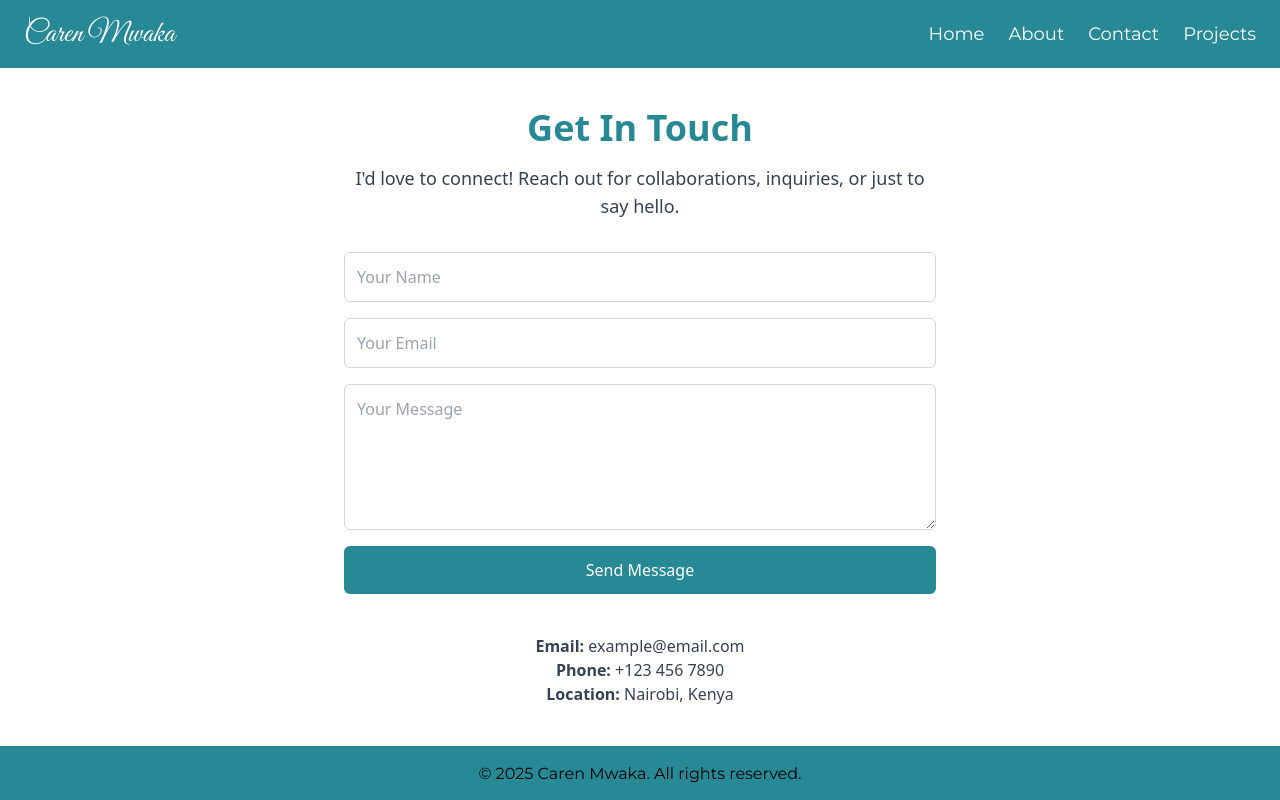
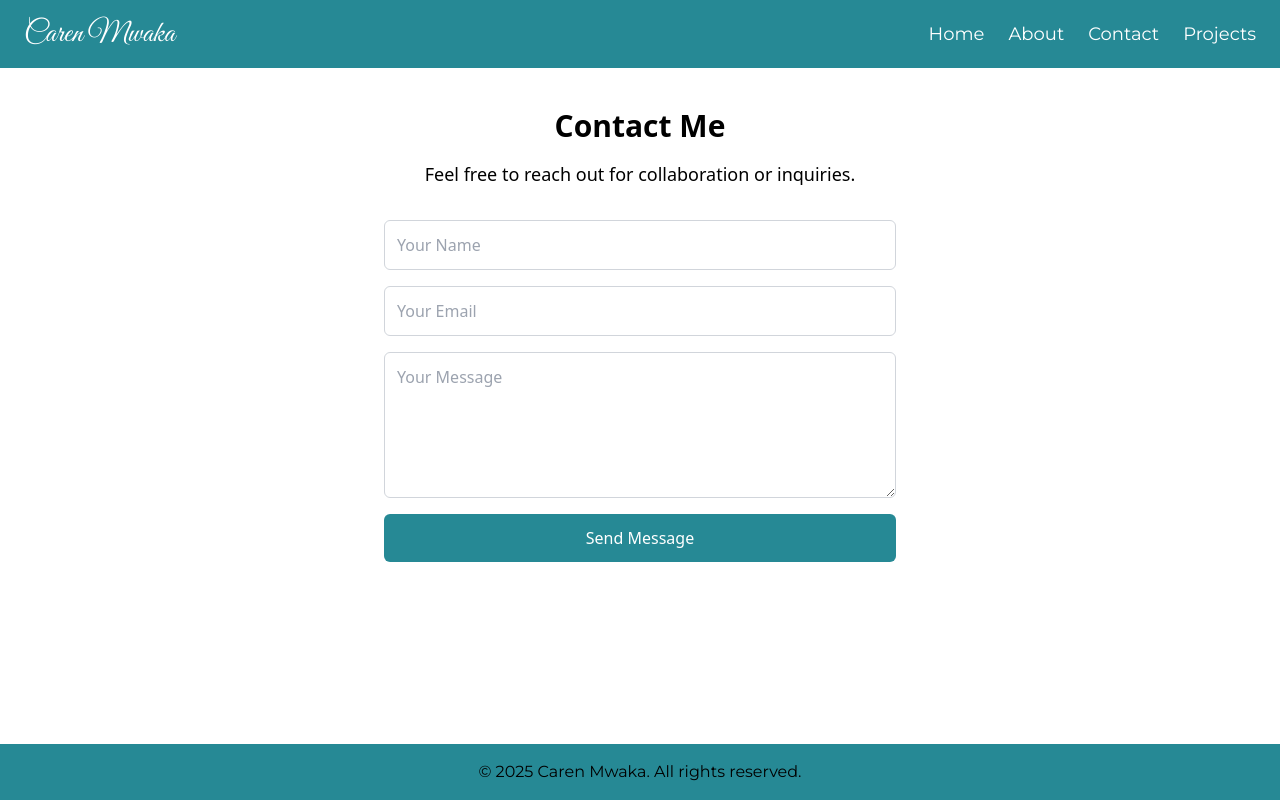
Before and after one commit to Caren-Mwaka/caren_chibwara_portfolio, a React (Vite) app: page /contact in a window 1280 px wide. Built offline with nearby package versions, Linux system fonts and the light colour scheme.

Commit message:
updated the contact form by adding formspree id to enable contact and changed the styling

```diff
--- a/src/pages/Contact.jsx
+++ b/src/pages/Contact.jsx
@@ -2,39 +2,44 @@ import React from "react";
 
 const Contact = () => {
   return (
-    <div className="max-w-2xl mx-auto p-10 text-center">
-      {/* Header */}
-      <h2 className="text-4xl font-bold text-[#268995]">Get In Touch</h2>
-      <p className="mt-4 text-lg text-gray-700">I'd love to connect! Reach out for collaborations, inquiries, or just to say hello. </p>
+    <div className="container mx-auto p-10 text-center">
+      <h2 className="text-3xl font-bold">Contact Me</h2>
+      <p className="mt-4 text-lg">Feel free to reach out for collaboration or inquiries.</p>
 
       {/* Contact Form */}
-      <form className="mt-8 flex flex-col space-y-4">
+      <form
+        action="https://formspree.io/f/mzzdadgo"
+        method="POST"
+        className="mt-8 flex flex-col space-y-4 max-w-lg mx-auto"
+      >
         <input
           type="text"
+          name="name"
           placeholder="Your Name"
+          required
           className="p-3 border border-gray-300 rounded-md focus:outline-none focus:ring-2 focus:ring-[#268995]"
         />
         <input
           type="email"
+          name="email"
           placeholder="Your Email"
+          required
           className="p-3 border border-gray-300 rounded-md focus:outline-none focus:ring-2 focus:ring-[#268995]"
         />
         <textarea
+          name="message"
           placeholder="Your Message"
           rows="5"
+          required
           className="p-3 border border-gray-300 rounded-md focus:outline-none focus:ring-2 focus:ring-[#268995]"
         ></textarea>
-        <button className="bg-[#268995] text-white px-6 py-3 rounded-md hover:bg-[#1b6b7a] transition duration-300">
+        <button
+          type="submit"
+          className="bg-[#268995] text-white px-6 py-3 rounded-md hover:bg-[#1b6b7a] transition duration-300"
+        >
           Send Message
         </button>
       </form>
-
-      {/* Contact Details */}
-      <div className="mt-10 text-gray-700">
-        <p><strong>Email:</strong> example@email.com</p>
-        <p><strong>Phone:</strong> +123 456 7890</p>
-        <p><strong>Location:</strong> Nairobi, Kenya</p>
-      </div>
     </div>
   );
 };
```
